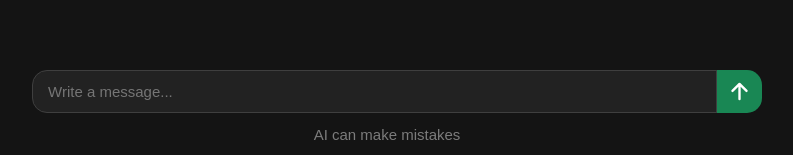
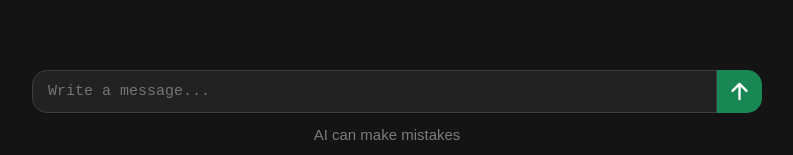
Before and after one commit to bvkube95-ship-it/chatBot, a React (Vite) app: page / in a window 1280 px wide. Shown: the part 642-797 px from the top of the page, without its empty margins (253-1046 px from the left). Built offline with nearby package versions, Linux system fonts and the light colour scheme.

Commit message:
Emptyt message send forbidden

```diff
--- a/src/components/ChatInput.tsx
+++ b/src/components/ChatInput.tsx
@@ -22,12 +22,17 @@ function ChatInput({ chatMessages, setChatMessages, isBotTyping, setIsBotTyping
     }
   }, [isBotTyping])
 
-  function saveTextInput(event: React.ChangeEvent<HTMLInputElement>) {
+  function saveTextInput(event: React.ChangeEvent<HTMLTextAreaElement>) {
     setInputText(event.target.value)
   }
 
   async function sendMessage() {
+    const trimmedInputText = inputText.trim()
     if (isBotTyping) {
+      return
+    }
+
+    if (!trimmedInputText) {
       return
     }
 
@@ -37,7 +42,7 @@ function ChatInput({ chatMessages, setChatMessages, isBotTyping, setIsBotTyping
     const newChatMessages: MessageBox[] = [
       ...chatMessages,
       {
-        message: inputText,
+        message: trimmedInputText,
         sender: 'user',
         id: crypto.randomUUID()
       }
@@ -53,7 +58,7 @@ function ChatInput({ chatMessages, setChatMessages, isBotTyping, setIsBotTyping
         headers: {
           'Content-Type': 'application/json',
         },
-        body: JSON.stringify({ message: inputText }),
+        body: JSON.stringify({ message: trimmedInputText }),
         signal: controller.signal
       })
 
@@ -106,15 +111,16 @@ function ChatInput({ chatMessages, setChatMessages, isBotTyping, setIsBotTyping
   return (
     <>
       <div className="chat-input-container">
-        <input
+        <textarea
           className="chat-input"
           placeholder="Write a message..."
-          size={30}
           value={inputText}
+          rows={1}
           onChange={saveTextInput}
           disabled={isBotTyping}
           onKeyDown={(e) => {
-            if (e.key === "Enter") {
+            if (e.key === "Enter" && !e.shiftKey) {
+              e.preventDefault()
               sendMessage()
             }
           }}
```
Also changed, not shown: 1 other file (tests, documents, lock files or other folders).
